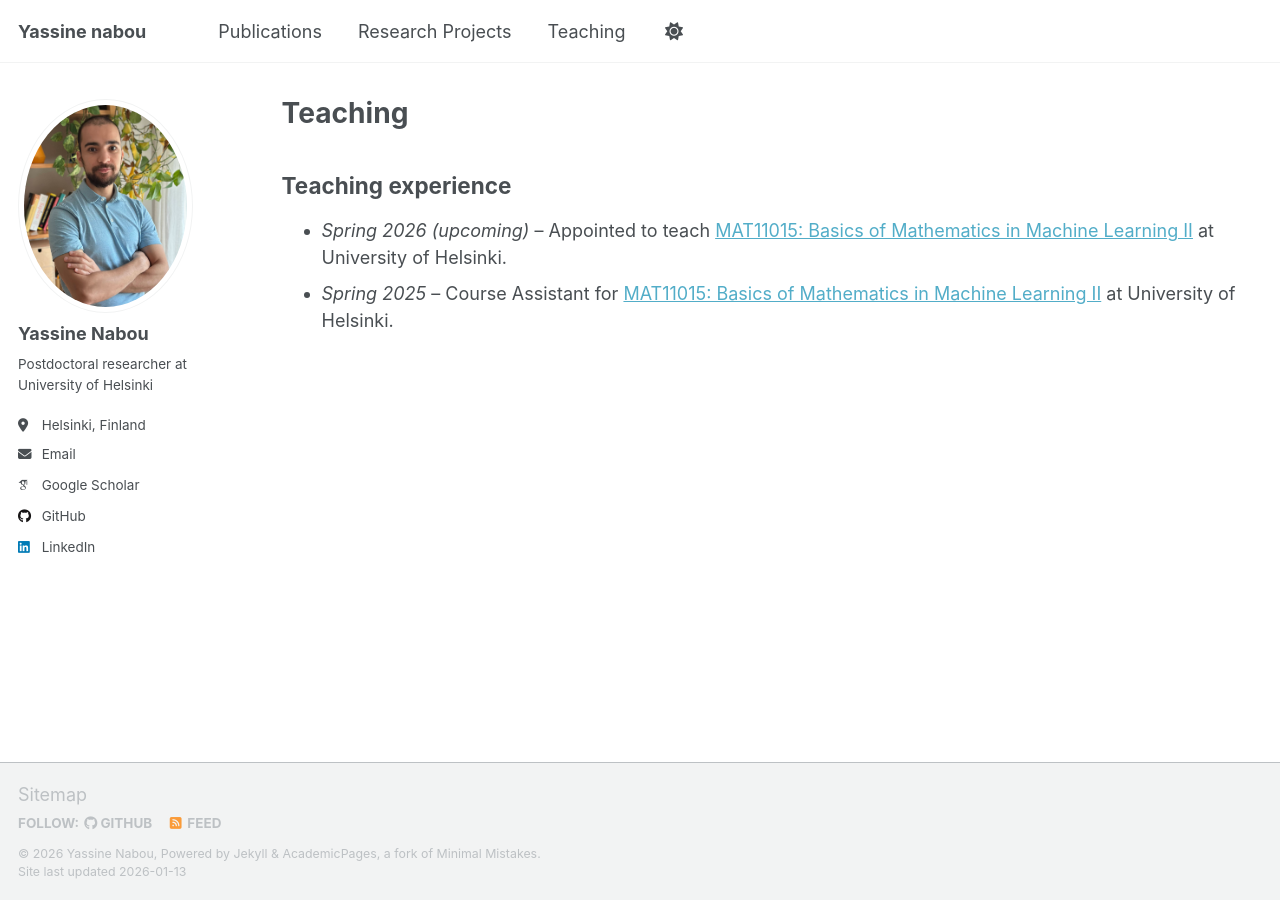
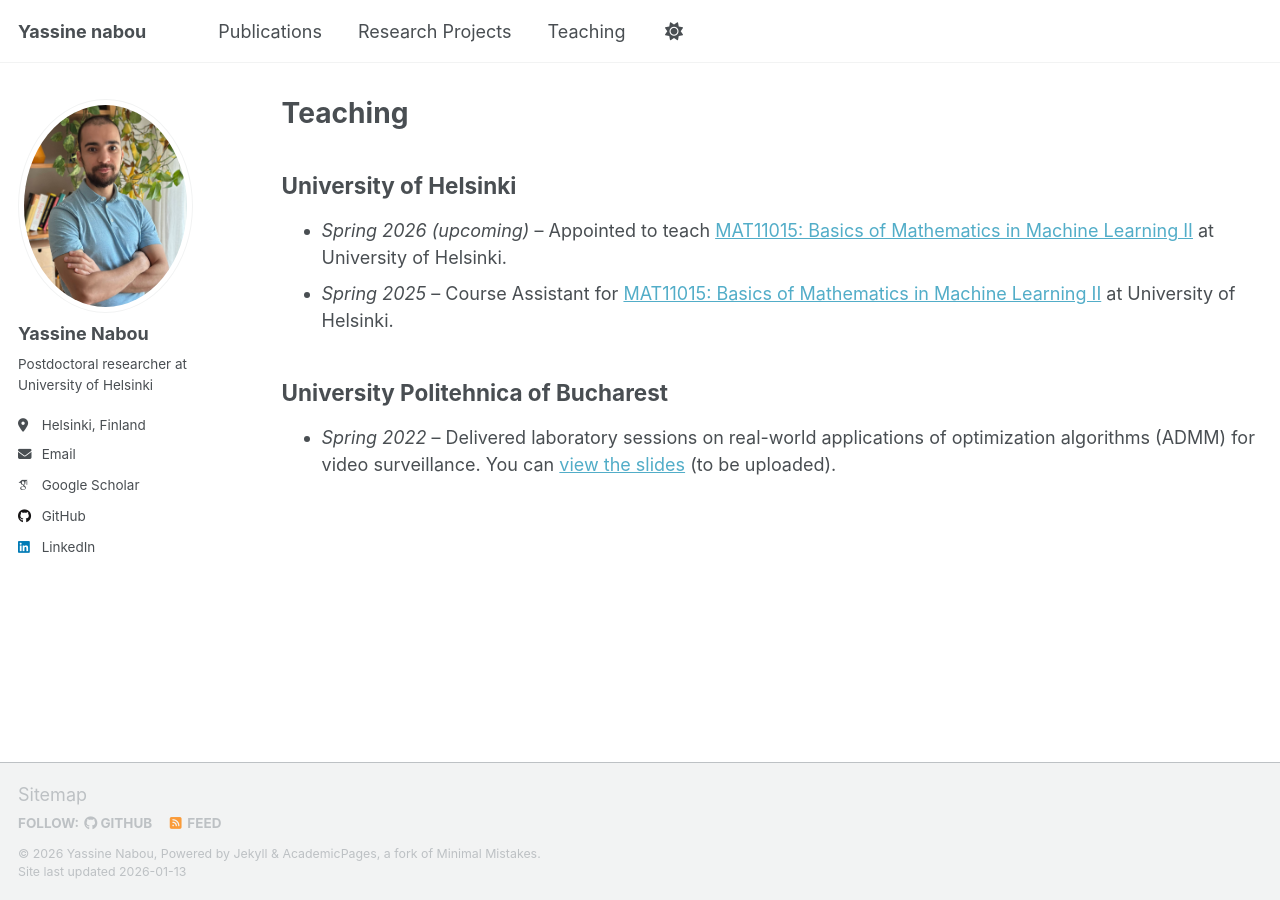
Before and after one commit to Yassine-Nabou/Yassine-Nabou.github.io, a Jekyll site: the page built from _pages/teaching.html, in a window 1280 px wide. Built offline with Jekyll 4.4.1, drawn with Linux system fonts in a browser that asks for light colours; some web fonts are replaced; a script that is not in the unit is left out.

Commit message:
Update teaching.html

```diff
--- a/_pages/teaching.html
+++ b/_pages/teaching.html
@@ -5,10 +5,20 @@ permalink: /teaching/
 author_profile: true
 ---
 
-<h2>Teaching experience</h2>
+<h2>University of Helsinki</h2>
 
 <ul>
   <li><em>Spring 2026 (upcoming)</em> – Appointed to teach <a href="https://studies.helsinki.fi/courses/course-implementation/hy-opt-cur-2526-d350dc54-bfe4-4081-9df1-e070aa033b22/MAT11015">MAT11015: Basics of Mathematics in Machine Learning II</a> at University of Helsinki.</li>
 
   <li><em>Spring 2025</em> – Course Assistant for <a href="https://studies.helsinki.fi/courses/course-implementation/hy-opt-cur-2425-d350dc54-bfe4-4081-9df1-e070aa033b22/MAT11015">MAT11015: Basics of Mathematics in Machine Learning II</a> at University of Helsinki.</li>
 </ul>
+
+
+<h2>University Politehnica of Bucharest</h2>
+
+<ul>
+  <li>
+    <em>Spring 2022</em> – Delivered laboratory sessions on real-world applications of optimization algorithms (ADMM) for video surveillance.
+    <span>You can <a href="#">view the slides</a> (to be uploaded).</span>
+  </li>
+</ul>
```
